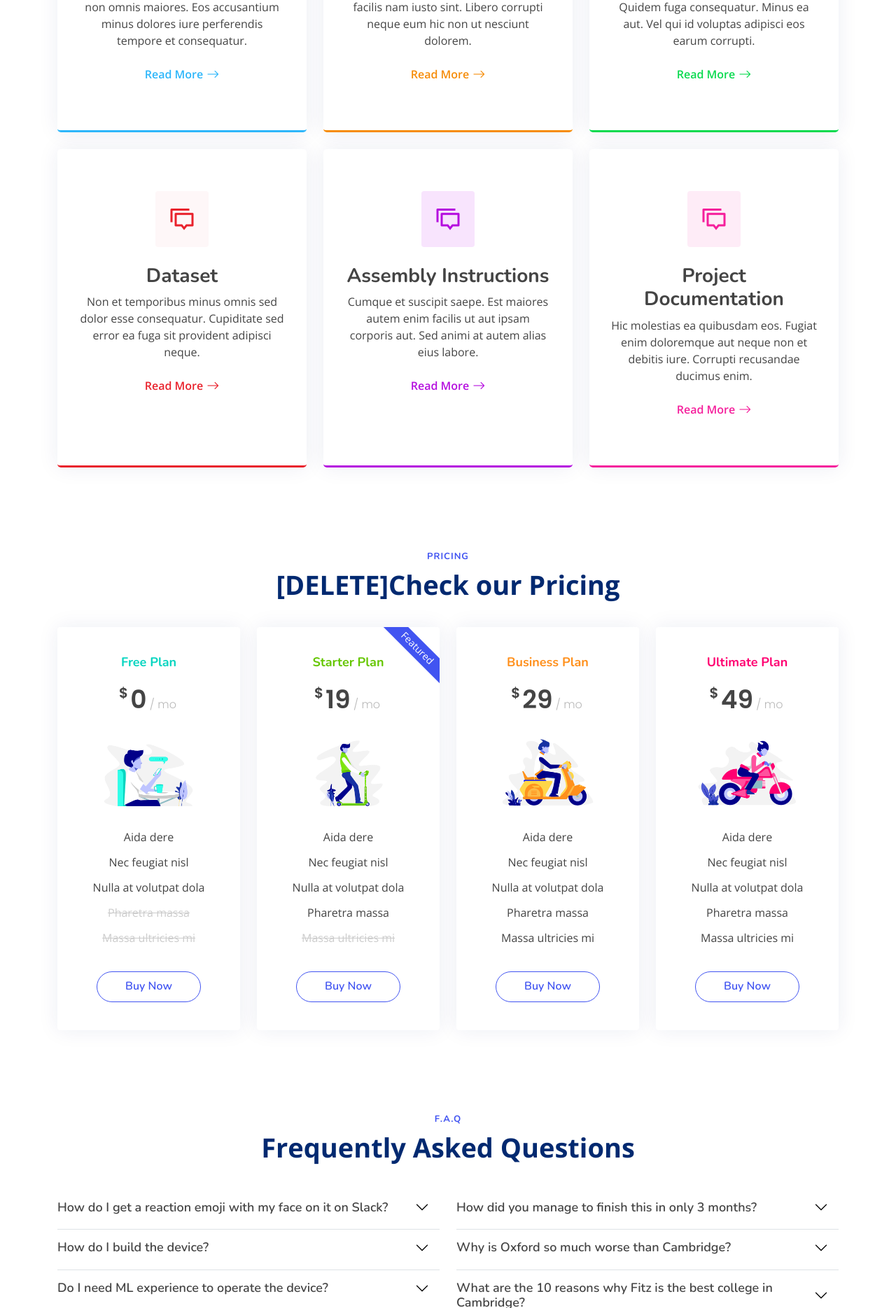
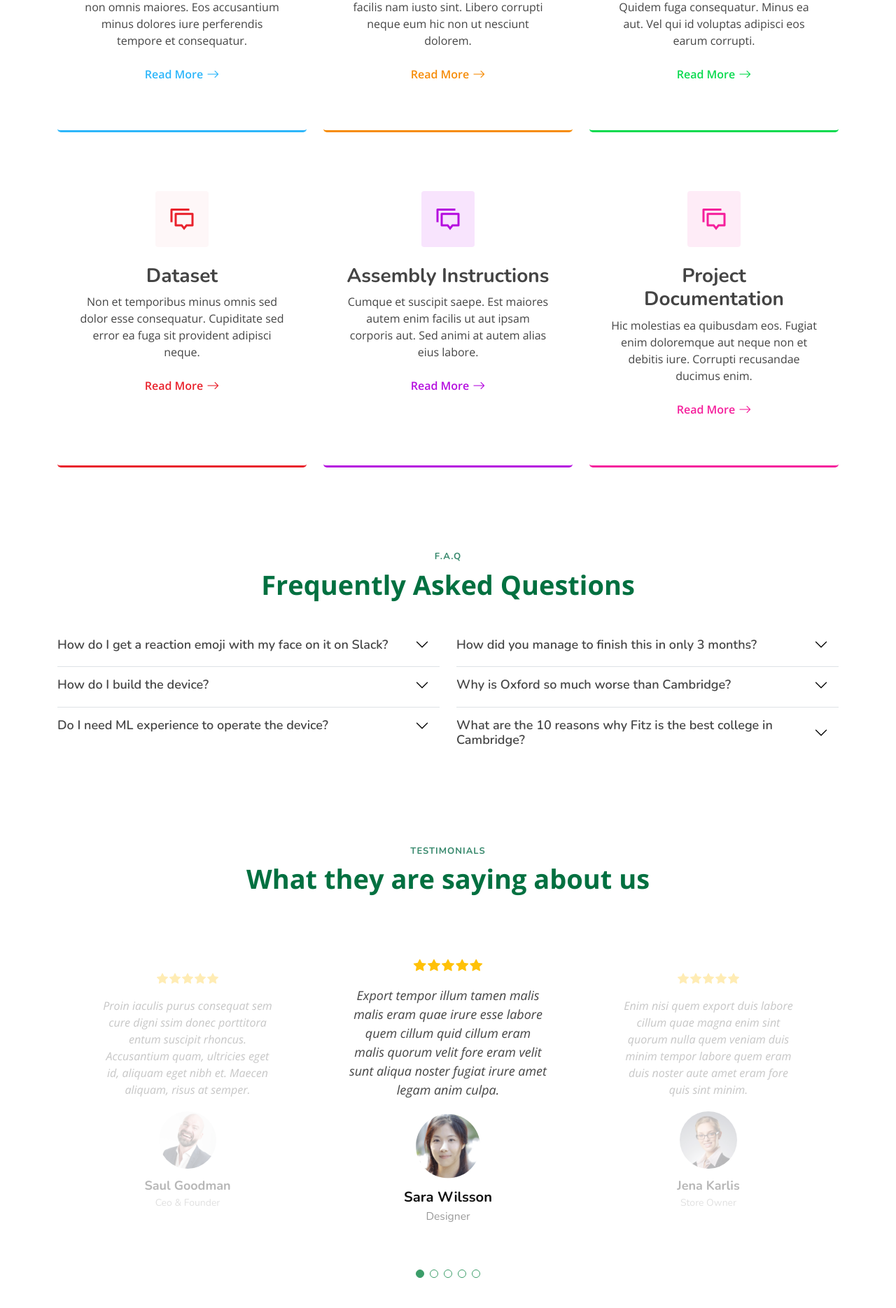
Before and after one commit to jb2328/cyantist, a Flask app: page / in a window 1280 px wide. Shown: the part 4631-6500 px from the top of the page at 70% size. Run offline with Flask 2, Linux system fonts and the light colour scheme; some libraries are stand-ins or nearby versions.

Commit message:
change text colour to green (from blue)

```diff
--- a/app.py
+++ b/app.py
@@ -1,4 +1,4 @@
-from flask import Flask, render_template, Request
+from flask import Flask, render_template, Request, url_for
 
 class R(Request):
     # Whitelist your SRCF and/or custom domains to access the site via proxy.
@@ -21,5 +21,9 @@ def test(name = None):
         date=datetime.now()
     )
 
+@app.route('/')
+def index():
+    return render_template('index.html')
+
 if __name__ == '__main__':
     app.run()
--- a/static/assets/css/style.css
+++ b/static/assets/css/style.css
@@ -18,12 +18,12 @@ body {
 }
 
 a {
-  color: #4154f1;
+  color: #3b9d69;
   text-decoration: none;
 }
 
 a:hover {
-  color: #717ff5;
+  color: #3b9d69;
   text-decoration: none;
 }
 
@@ -54,7 +54,7 @@ section {
   letter-spacing: 1px;
   font-weight: 700;
   margin: 0;
-  color: #4154f1;
+  color: #38896d;
   text-transform: uppercase;
 }
 
@@ -64,7 +64,7 @@ section {
   font-size: 38px;
   line-height: 42px;
   font-weight: 700;
-  color: #012970;
+  color: rgb(1, 112, 64);
 }
 
 @media (max-width: 768px) {
@@ -947,7 +947,7 @@ section {
   padding: 40px 20px;
   background: #fff;
   text-align: center;
-  box-shadow: 0px 0 30px rgba(1, 41, 112, 0.08);
+  box-shadow: 0px 0 30px rgba(1, 112, 88 0.08);
   border-radius: 4px;
   position: relative;
   overflow: hidden;
@@ -1011,18 +1011,18 @@ section {
   display: inline-block;
   padding: 8px 40px 10px 40px;
   border-radius: 50px;
-  color: #4154f1;
+  color: #3b9d69;
   transition: none;
   font-size: 16px;
   font-weight: 400;
   font-family: "Nunito", sans-serif;
   font-weight: 600;
   transition: 0.3s;
-  border: 1px solid #4154f1;
+  border: 1px solid #3b9d69;
 }
 
 .pricing .btn-buy:hover {
-  background: #4154f1;
+  background: #3b9d69;
   color: #fff;
 }
 
@@ -1035,7 +1035,7 @@ section {
   z-index: 1;
   font-size: 14px;
   padding: 1px 0 3px 0;
-  background: #4154f1;
+  background: #3b9d69;
   color: #fff;
 }
 
@@ -1316,7 +1316,7 @@ section {
   box-sizing: content-box;
   padding: 30px;
   margin: 40px 30px;
-  box-shadow: 0px 0 20px rgba(1, 41, 112, 0.1);
+  box-shadow: 0px 0 20px rgba(1, 112, 88 0.1);
   background: #fff;
   min-height: 320px;
   display: flex;
@@ -1369,11 +1369,11 @@ section {
   height: 12px;
   background-color: #fff;
   opacity: 1;
-  border: 1px solid #4154f1;
+  border: 1px solid #3b9d69;
 }
 
 .testimonials .swiper-pagination .swiper-pagination-bullet-active {
-  background-color: #4154f1;
+  background-color: #3b9d69;
 }
 
 .testimonials .swiper-slide {
--- a/templates/index.html
+++ b/templates/index.html
@@ -26,7 +26,7 @@
     <link href="static/assets/vendor/swiper/swiper-bundle.min.css" rel="stylesheet">
 
     <!-- Template Main CSS File -->
-    <link href="static/assets/css/style.css" rel="stylesheet">
+    <link href="{{url_for('static', filename= 'assets/css/style.css')}}" rel="stylesheet", type = "text/css">
 
     <!-- =======================================================
   * Template Name: FlexStart - v1.10.0
@@ -533,90 +533,6 @@
 
         </section>
         <!-- End Services Section -->
-
-        <!-- ======= Pricing Section ======= -->
-        <section id="pricing" class="pricing">
-
-            <div class="container" data-aos="fade-up">
-
-                <header class="section-header">
-                    <h2>Pricing</h2>
-                    <p>[DELETE]Check our Pricing</p>
-                </header>
-
-                <div class="row gy-4" data-aos="fade-left">
-
-                    <div class="col-lg-3 col-md-6" data-aos="zoom-in" data-aos-delay="100">
-                        <div class="box">
-                            <h3 style="color: #07d5c0;">Free Plan</h3>
-                            <div class="price"><sup>$</sup>0<span> / mo</span></div>
-                            <img src="static/assets/img/pricing-free.png" class="img-fluid" alt="">
-                            <ul>
-                                <li>Aida dere</li>
-                                <li>Nec feugiat nisl</li>
-                                <li>Nulla at volutpat dola</li>
-                                <li class="na">Pharetra massa</li>
-                                <li class="na">Massa ultricies mi</li>
-                            </ul>
-                            <a href="#" class="btn-buy">Buy Now</a>
-                        </div>
-                    </div>
-
-                    <div class="col-lg-3 col-md-6" data-aos="zoom-in" data-aos-delay="200">
-                        <div class="box">
-                            <span class="featured">Featured</span>
-                            <h3 style="color: #65c600;">Starter Plan</h3>
-                            <div class="price"><sup>$</sup>19<span> / mo</span></div>
-                            <img src="static/assets/img/pricing-starter.png" class="img-fluid" alt="">
-                            <ul>
-                                <li>Aida dere</li>
-                                <li>Nec feugiat nisl</li>
-                                <li>Nulla at volutpat dola</li>
-                                <li>Pharetra massa</li>
-                                <li class="na">Massa ultricies mi</li>
-                            </ul>
-                            <a href="#" class="btn-buy">Buy Now</a>
-                        </div>
-                    </div>
-
-                    <div class="col-lg-3 col-md-6" data-aos="zoom-in" data-aos-delay="300">
-                        <div class="box">
-                            <h3 style="color: #ff901c;">Business Plan</h3>
-                            <div class="price"><sup>$</sup>29<span> / mo</span></div>
-                            <img src="static/assets/img/pricing-business.png" class="img-fluid" alt="">
-                            <ul>
-                                <li>Aida dere</li>
-                                <li>Nec feugiat nisl</li>
-                                <li>Nulla at volutpat dola</li>
-                                <li>Pharetra massa</li>
-                                <li>Massa ultricies mi</li>
-                            </ul>
-                            <a href="#" class="btn-buy">Buy Now</a>
-                        </div>
-                    </div>
-
-                    <div class="col-lg-3 col-md-6" data-aos="zoom-in" data-aos-delay="400">
-                        <div class="box">
-                            <h3 style="color: #ff0071;">Ultimate Plan</h3>
-                            <div class="price"><sup>$</sup>49<span> / mo</span></div>
-                            <img src="static/assets/img/pricing-ultimate.png" class="img-fluid" alt="">
-                            <ul>
-                                <li>Aida dere</li>
-                                <li>Nec feugiat nisl</li>
-                                <li>Nulla at volutpat dola</li>
-                                <li>Pharetra massa</li>
-                                <li>Massa ultricies mi</li>
-                            </ul>
-                            <a href="#" class="btn-buy">Buy Now</a>
-                        </div>
-                    </div>
-
-                </div>
-
-            </div>
-
-        </section>
-        <!-- End Pricing Section -->
 
         <!-- ======= F.A.Q Section ======= -->
         <section id="faq" class="faq">
```
Also changed, not shown: other parts of static/assets/css/style.css (+111 -111 lines).
